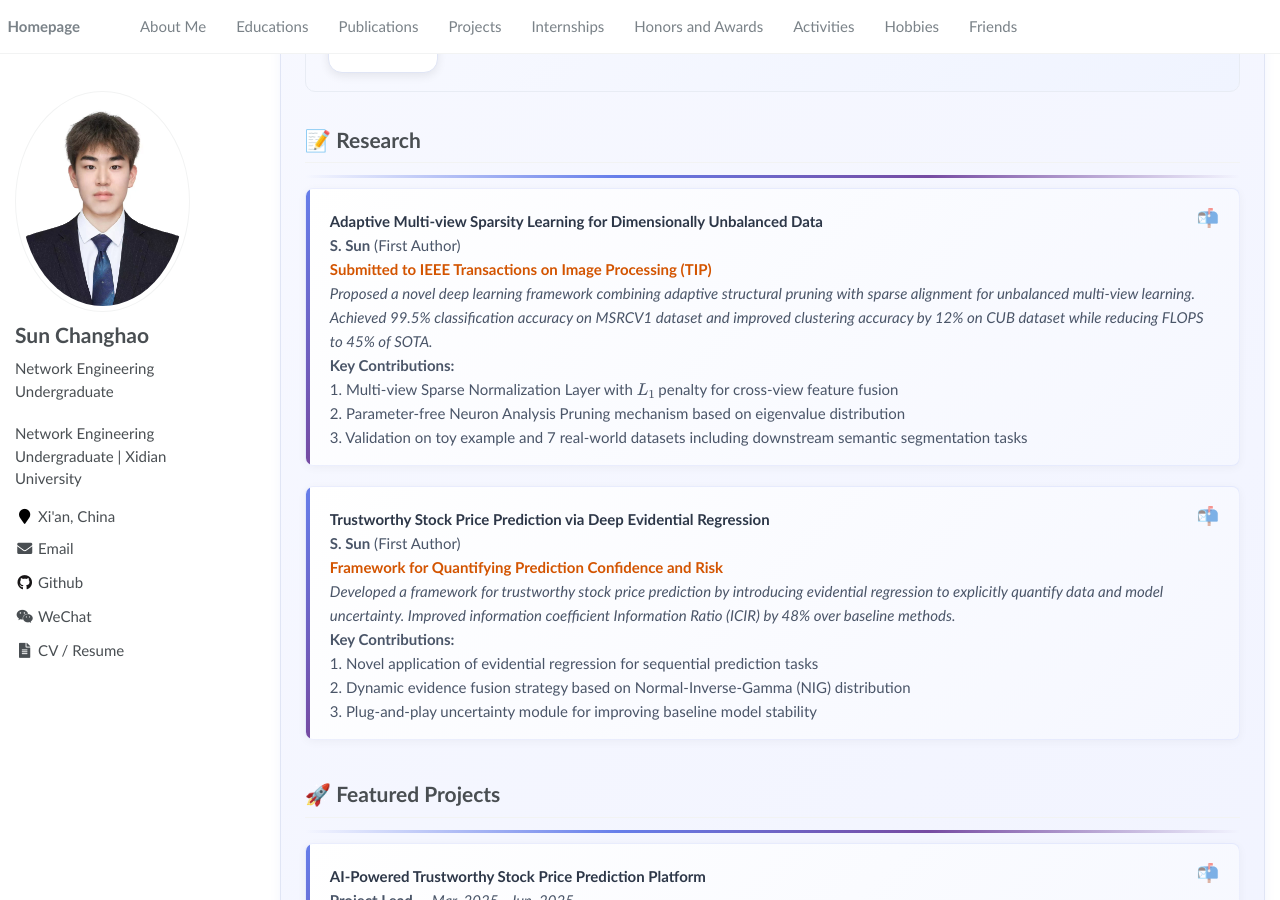
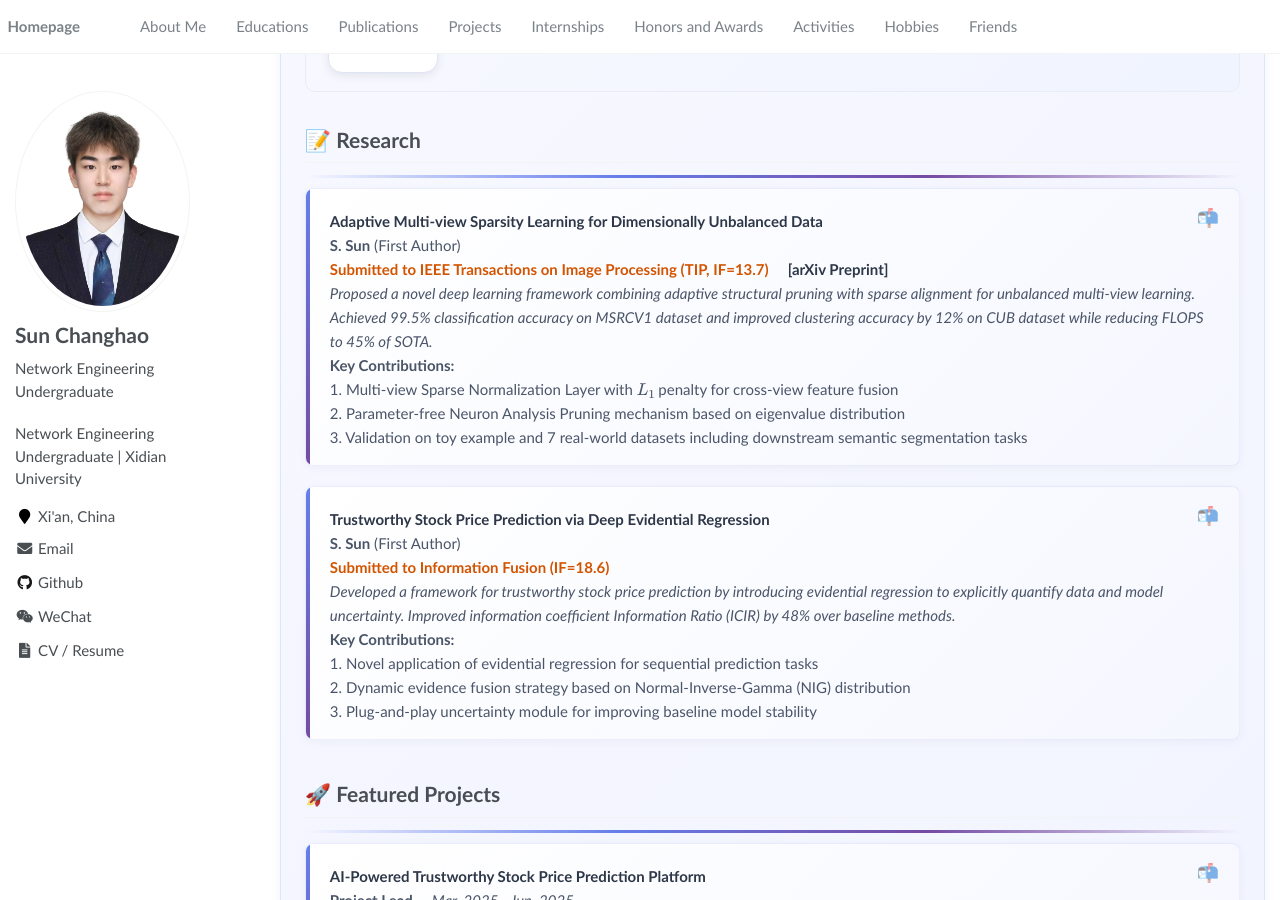
Before and after one commit to Hayd-coder/Hayd-coder.github.io, a Jekyll site: the page built from _pages/about.md, in a window 1280 px wide and 900 px high, scrolled down 603 px. Built offline with Jekyll 4.4.1, drawn with Linux system fonts in a browser that asks for light colours; formulas are drawn with MathJax 3.

Commit message:
Update about.md

```diff
--- a/_pages/about.md
+++ b/_pages/about.md
@@ -72,12 +72,11 @@ My research interest includes neural machine translation and computer vision. I
 <div class="section-divider"></div>
 
 <div class="pub-card pub-card--submitted" markdown="1">
-[**Adaptive Multi-view Sparsity Learning for Dimensionally Unbalanced Data**](https://arxiv.org/abs/)
+[**Adaptive Multi-view Sparsity Learning for Dimensionally Unbalanced Data**](https://arxiv.org/abs/2603.17610)
 <br> **S. Sun** (First Author)
-<br> <span style="color:#d35400; font-weight:bold;">Submitted to IEEE Transactions on Image Processing (TIP)</span>
+<br> <span style="color:#d35400; font-weight:bold;">Submitted to IEEE Transactions on Image Processing (TIP, IF=13.7)</span> &emsp; <a href="https://arxiv.org/abs/2603.17610" target="_blank" style="text-decoration:none;">**[arXiv Preprint]**</a>
 <br> *Proposed a novel deep learning framework combining adaptive structural pruning with sparse alignment for unbalanced multi-view learning. Achieved 99.5% classification accuracy on MSRCV1 dataset and improved clustering accuracy by 12% on CUB dataset while reducing FLOPS to 45% of SOTA.*
-<br> **Key Contributions:**
-<br> 1. Multi-view Sparse Normalization Layer with $L_1$ penalty for cross-view feature fusion
+<br> **Key Contributions:** <br> 1. Multi-view Sparse Normalization Layer with $L_1$ penalty for cross-view feature fusion
 <br> 2. Parameter-free Neuron Analysis Pruning mechanism based on eigenvalue distribution
 <br> 3. Validation on toy example and 7 real-world datasets including downstream semantic segmentation tasks
 </div>
@@ -85,7 +84,7 @@ My research interest includes neural machine translation and computer vision. I
 <div class="pub-card pub-card--submitted" markdown="1">
 [**Trustworthy Stock Price Prediction via Deep Evidential Regression**](https://github.com/Hayd-coder/DESR-Stock-Prediction)
 <br> **S. Sun** (First Author)
-<br> <span style="color:#d35400; font-weight:bold;">Framework for Quantifying Prediction Confidence and Risk</span>
+<br> <span style="color:#d35400; font-weight:bold;">Submitted to Information Fusion (IF=18.6)</span>
 <br> *Developed a framework for trustworthy stock price prediction by introducing evidential regression to explicitly quantify data and model uncertainty. Improved information coefficient Information Ratio (ICIR) by 48% over baseline methods.*
 <br> **Key Contributions:**
 <br> 1. Novel application of evidential regression for sequential prediction tasks
```
